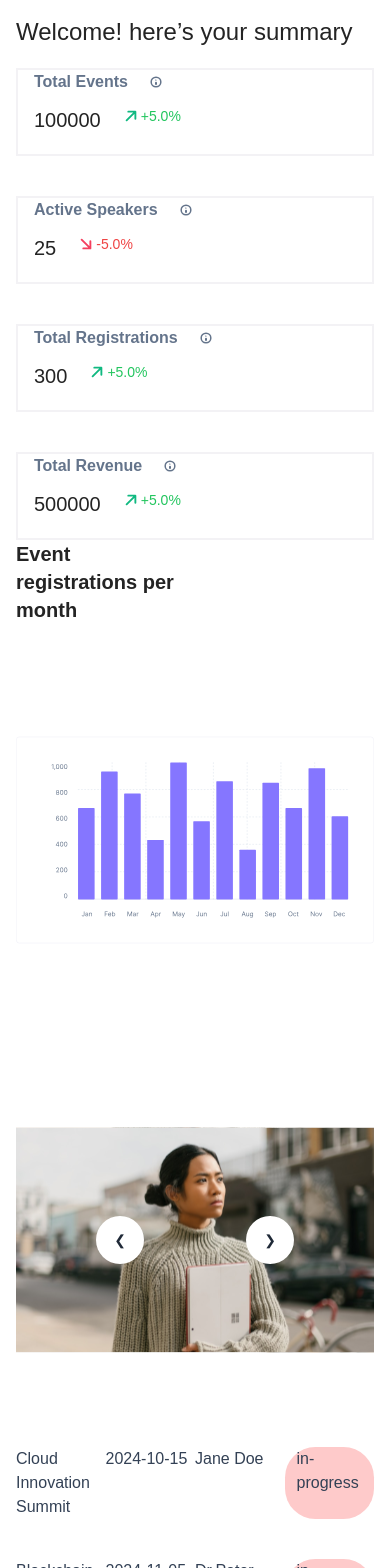
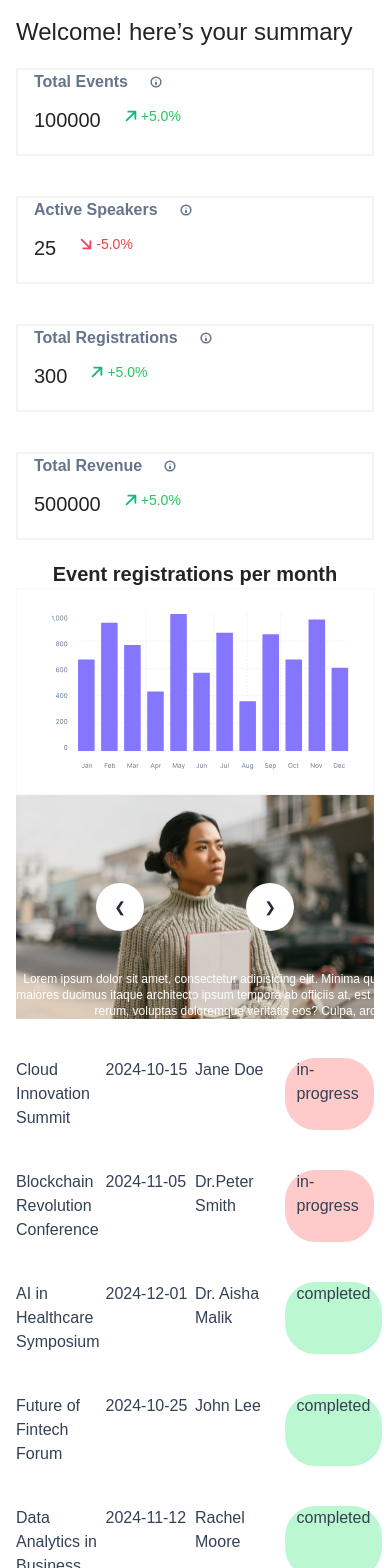
Before and after one commit to Daniel264/alphatwelve, a React (Vite) app: page / in a window 390 px wide. Shown: the top 1568 px of the page. Built offline with nearby package versions, Linux system fonts and the light colour scheme; a web font is replaced by a local one.

Commit message:
Make the website responsive for mobile screens

```diff
--- a/src/components/Carousel.tsx
+++ b/src/components/Carousel.tsx
@@ -8,8 +8,8 @@ import slideThree from "../assets/images/Slide3.svg";
 
 const Carousel = () => {
     return (
-        <div className="w-full md:w-[50%] ">
-            <div className="carousel w-full h-[400px]">
+        <div className="w-full md:w-[50%] pb-8 lg:pb-0">
+            <div className="carousel w-full lg:h-[400px]">
                 <div id="slide1" className="carousel-item relative w-full">
                     <img src={slideOne} className="w-full" />
                     <p className="font-normal text-xs absolute bottom-0 w-[600px] text-center text-white">{text}</p>
--- a/src/components/Chart.tsx
+++ b/src/components/Chart.tsx
@@ -4,7 +4,7 @@ const Chart = () => {
     return (
         <div>
             {/* <h2 className="mb-7">Event Registration per month</h2> */}
-            <img src={ChartImage} className="h-[400px]" alt="image of a chart" />
+            <img src={ChartImage} className="md:h-[400px]" alt="image of a chart" />
         </div>
     );
 };
--- a/src/components/Events.tsx
+++ b/src/components/Events.tsx
@@ -11,13 +11,12 @@ const Events = ({ isCompleted }: Status) => {
     const markAsCompleted = () => {
         setCompleted(
             completed.map((complete) =>
-                complete.id === 1
+                complete.id === complete.id
                     ? { ...complete, Status: "completed" }
                     : complete,
             ),
         );
         console.log(completed);
-
     };
 
     return (
--- a/src/components/Hero.tsx
+++ b/src/components/Hero.tsx
@@ -5,7 +5,7 @@ import Carousel from "./Carousel";
 const Hero = () => {
     return (
         <div className="h-fit flex flex-col w-full justify-center">
-            <div className="w-[50%] flex justify-center pb-4">
+            <div className="lg:w-[50%] pt-5 flex justify-center md:pb-4">
                 <h2 className="text-xl font-semibold">
                     Event registrations per month
                 </h2>
```
